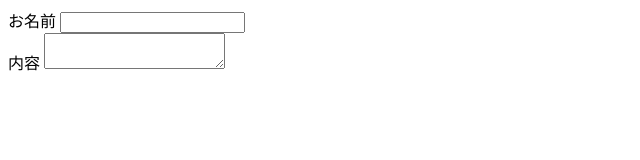
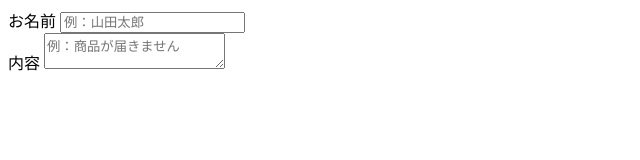
Before and after one commit to umedanaoyuki/CompleteHTML, a plain HTML site: page index.html in a window 1280 px wide. Shown: the whole page, without its empty margins (0-640 px from the left). Drawn offline with Linux system fonts and the light colour scheme.

Commit message:
placeholder

```diff
--- a/index.html
+++ b/index.html
@@ -14,12 +14,12 @@
             <!-- 関連付けたいid属性 -->
             <label for="name">お名前</label>
             <!-- 1行のみのインプット -->
-            <input type="text" id="name">
+            <input type="text" id="name" placeholder="例：山田太郎">
         </div>
         <div>
             <label for="content">内容</label>
             <!-- 改行を含むテキストインプット -->
-            <textarea id="content"></textarea>
+            <textarea id="content" placeholder="例：商品が届きません"></textarea>
         </div>
 
 
```
